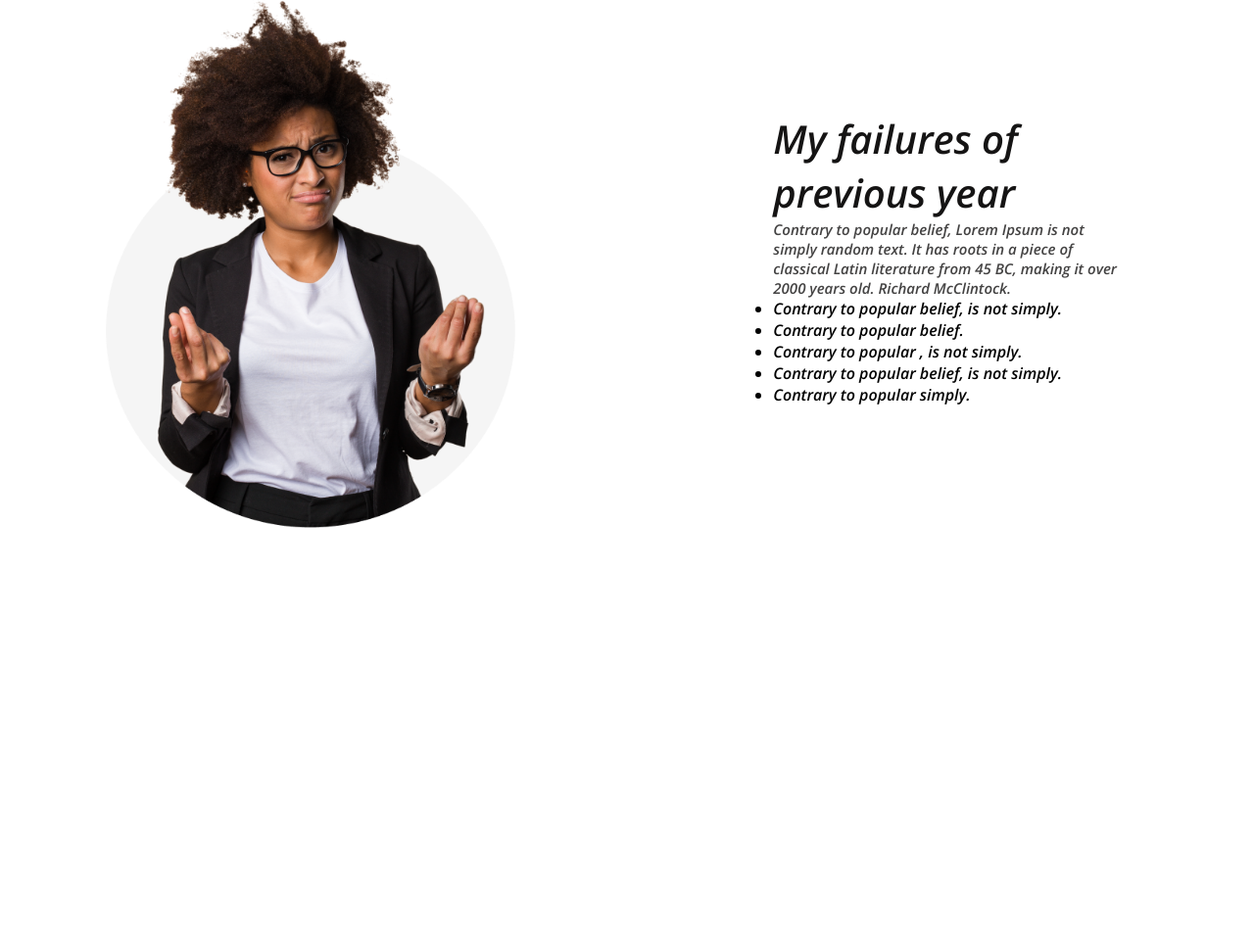
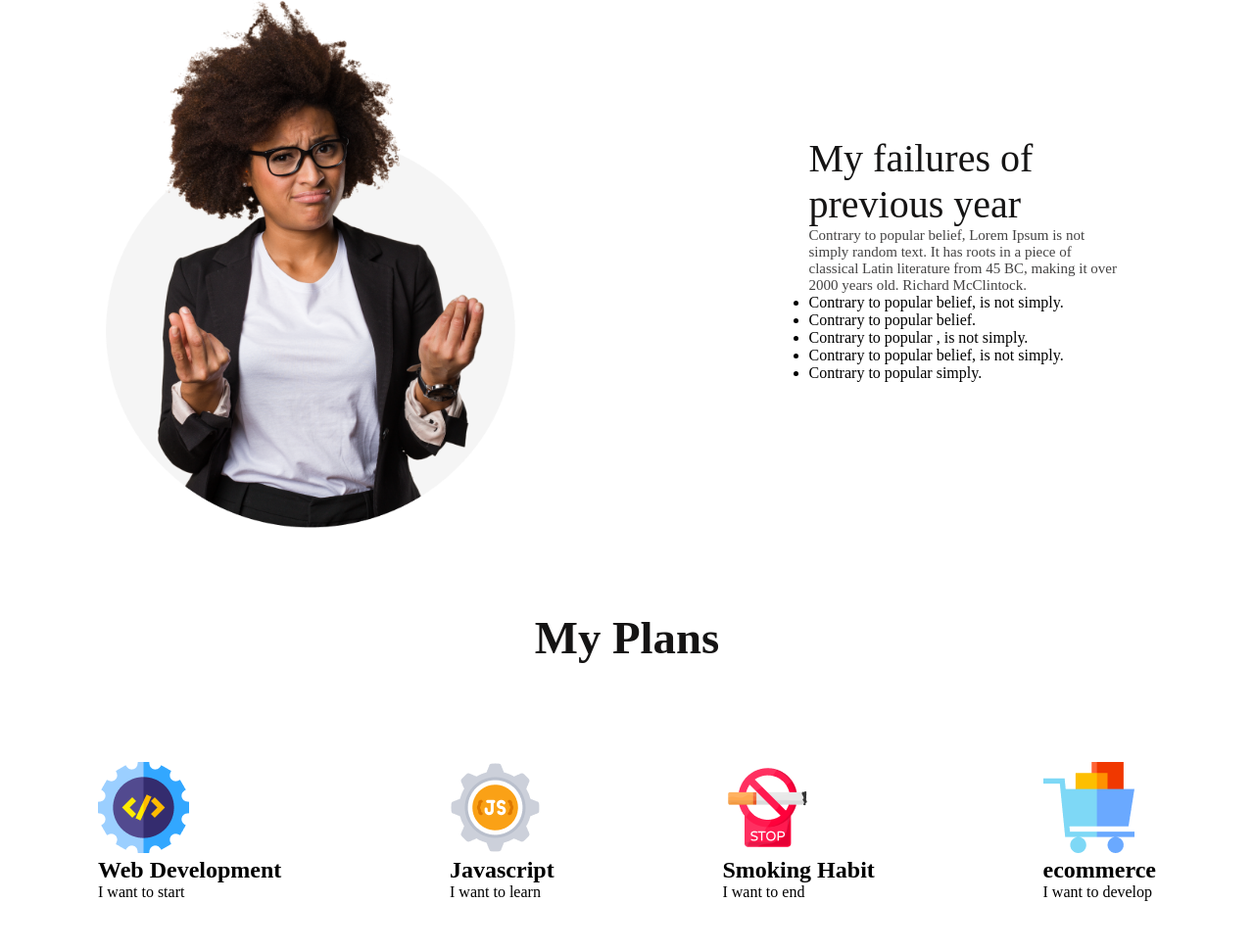
Before and after one commit to Saha-joy7/Late-night, a plain HTML site: page index.html in a window 1280 px wide. Shown: the part 846-1817 px from the top of the page at 98% size. Before the commit the page ends 1420 px from the top, so only its background shows below. Drawn offline with nearby package versions, Linux system fonts and the light colour scheme.

Commit message:
added my plan

```diff
--- a/index.html
+++ b/index.html
@@ -18,7 +18,7 @@
                     <h3 class="heading-one">All Thinks Are <br> Possible If You <br> believe</h3>
                     <p class="paragraph-one">There are many variations of passages of Lorem Ipsum <br> available, but the majority have suffered alteration in some <br> form, by injected humour, or randomised words</p>
                     <div class="button-one">
-                        <button>Contact Us</button>
+                        <button class="bnt-one">Contact Us</button>
                     </div>
                 </div>
             </div>
@@ -40,7 +40,38 @@
             </section>
         </nav>
     </header>
-    <main></main>
+    <main>
+                <div class="plan-title">
+                    <h3>My Plans</h3>
+                </div>
+                <div class="plan">
+                    <div class="main-plan-one">
+                        <img src="./images/icons/web.png" alt="">
+                        <h2>Web Development</h2>
+                        <p>I want to start</p>
+                    </div>
+                    <div class="main-plan-two">
+                        <img src="./images/icons/js.png" alt="">
+                        <h2>Javascript</h2>
+                        <p>I want to learn</p>
+                    </div>
+                    <div class="main-plan-three">
+                        <img src="./images/icons/smoke.png" alt="">
+                        <h2>Smoking Habit</h2>
+                        <p>I want to end</p>
+                    </div>
+                    <div class="main-plan-four">
+                        <img src="./images/icons/ecom.png" alt="">
+                        <h2>ecommerce</h2>
+                        <p>I want to develop</p>
+
+                    </div>
+                </div>
+
+
+
+
+    </main>
     <footer></footer>
 
 </body>
--- a/style/design.css
+++ b/style/design.css
@@ -4,7 +4,7 @@
 }
 body{
     font-family: Work Sans;
-    font-family: 'Open Sans', sans-serif;
+
 }
 
 .banner-one{
@@ -13,6 +13,7 @@ body{
     background-size: cover;
     background-repeat: no-repeat;
     height: 100vh;
+    font-family: 'Open Sans', sans-serif;
 
 
 }
@@ -70,3 +71,30 @@ font-weight: 70;
     font-size: 15px;
 font-weight: 40;
 };
+main{
+    width: 100%;
+}
+.plan-title{
+    text-align: center;
+    padding-top: 50px;
+    color: #151414;
+font-size: 40px;
+font-weight: 100%;
+
+
+}
+.plan{
+    display: flex;
+    justify-content: space-between;
+    padding: 100px;
+height: 92.958px;
+
+
+
+
+
+
+
+
+
+}
```
